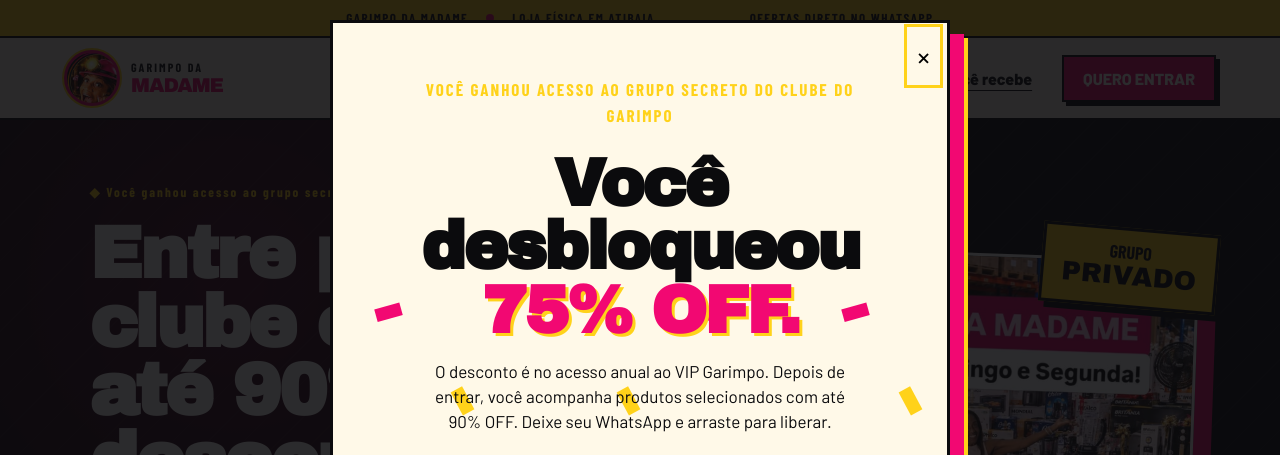
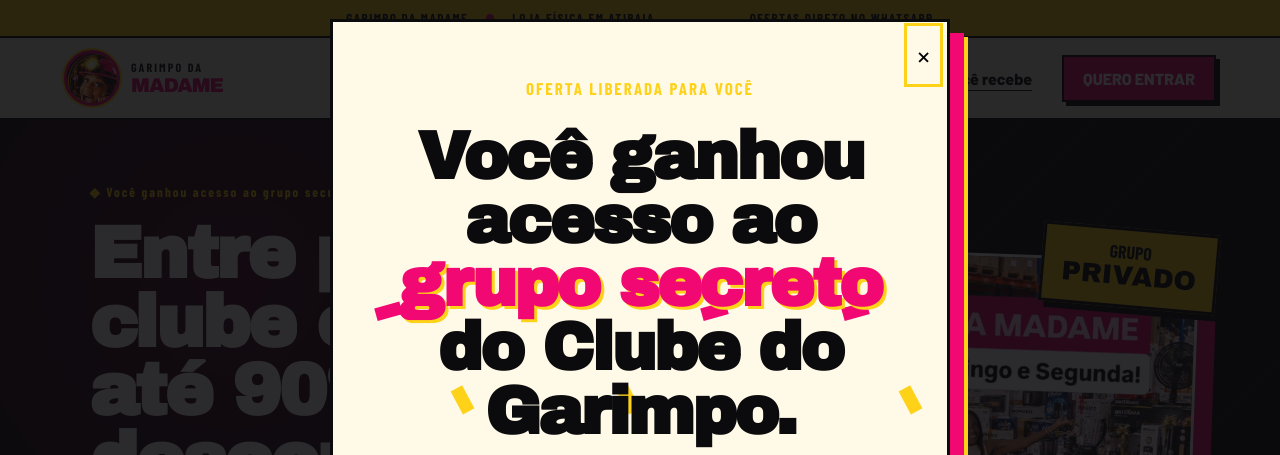
Before and after one commit to nonexistent99/garimpo-da-madame, a website: page public/index.html in a window 1280 px wide. Shown: the top 455 px of the page. Drawn offline with nearby package versions, Linux system fonts and the light colour scheme; no server answers; a web font is replaced by a local one.

Commit message:
copy: update reward popup headline

```diff
--- a/public/index.html
+++ b/public/index.html
@@ -211,8 +211,8 @@
     <button class="close reward-close" type="button" aria-label="Fechar oferta">×</button>
     <div class="reward-confetti" aria-hidden="true"><i></i><i></i><i></i><i></i><i></i><i></i><i></i><i></i></div>
     <section id="rewardClaim" class="reward-stage">
-      <p class="eyebrow">VOCÊ GANHOU ACESSO AO GRUPO SECRETO DO CLUBE DO GARIMPO</p>
-      <h2 id="rewardTitle">Você desbloqueou <span>75% OFF.</span></h2>
+      <p class="eyebrow">OFERTA LIBERADA PARA VOCÊ</p>
+      <h2 id="rewardTitle">Você ganhou acesso ao <span>grupo secreto</span> do Clube do Garimpo.</h2>
       <p>O desconto é no acesso anual ao VIP Garimpo. Depois de entrar, você acompanha produtos selecionados com até 90% OFF. Deixe seu WhatsApp e arraste para liberar.</p>
       <label class="field" for="rewardPhone"><span>Seu WhatsApp</span><input id="rewardPhone" autocomplete="tel" inputmode="tel" maxlength="15" placeholder="(11) 99999-9999" aria-describedby="rewardPhoneHint"></label>
       <p id="rewardPhoneHint" class="phone-hint">Digite o DDD e o número. Exemplo: (11) 99999-9999</p>
```
